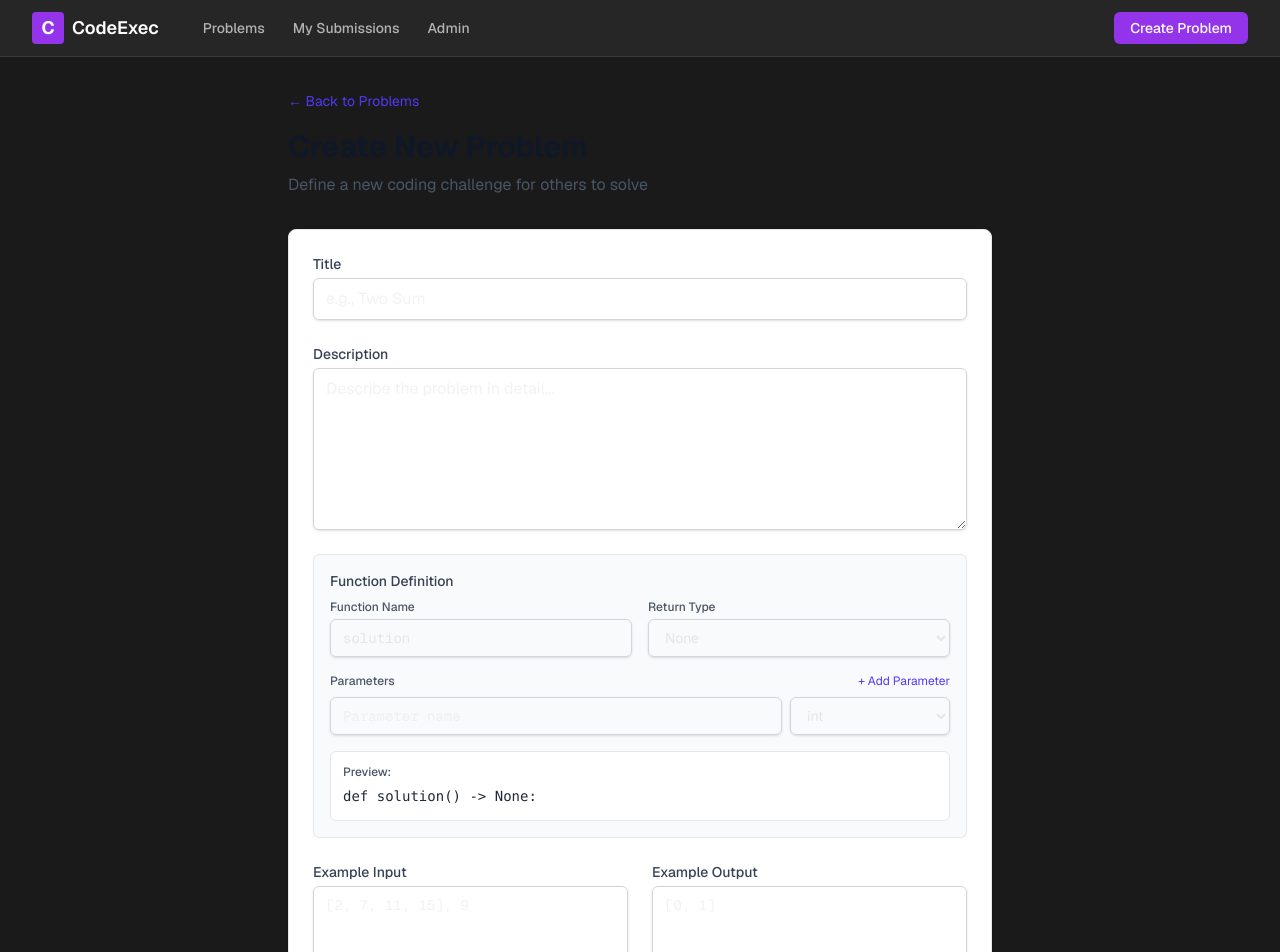
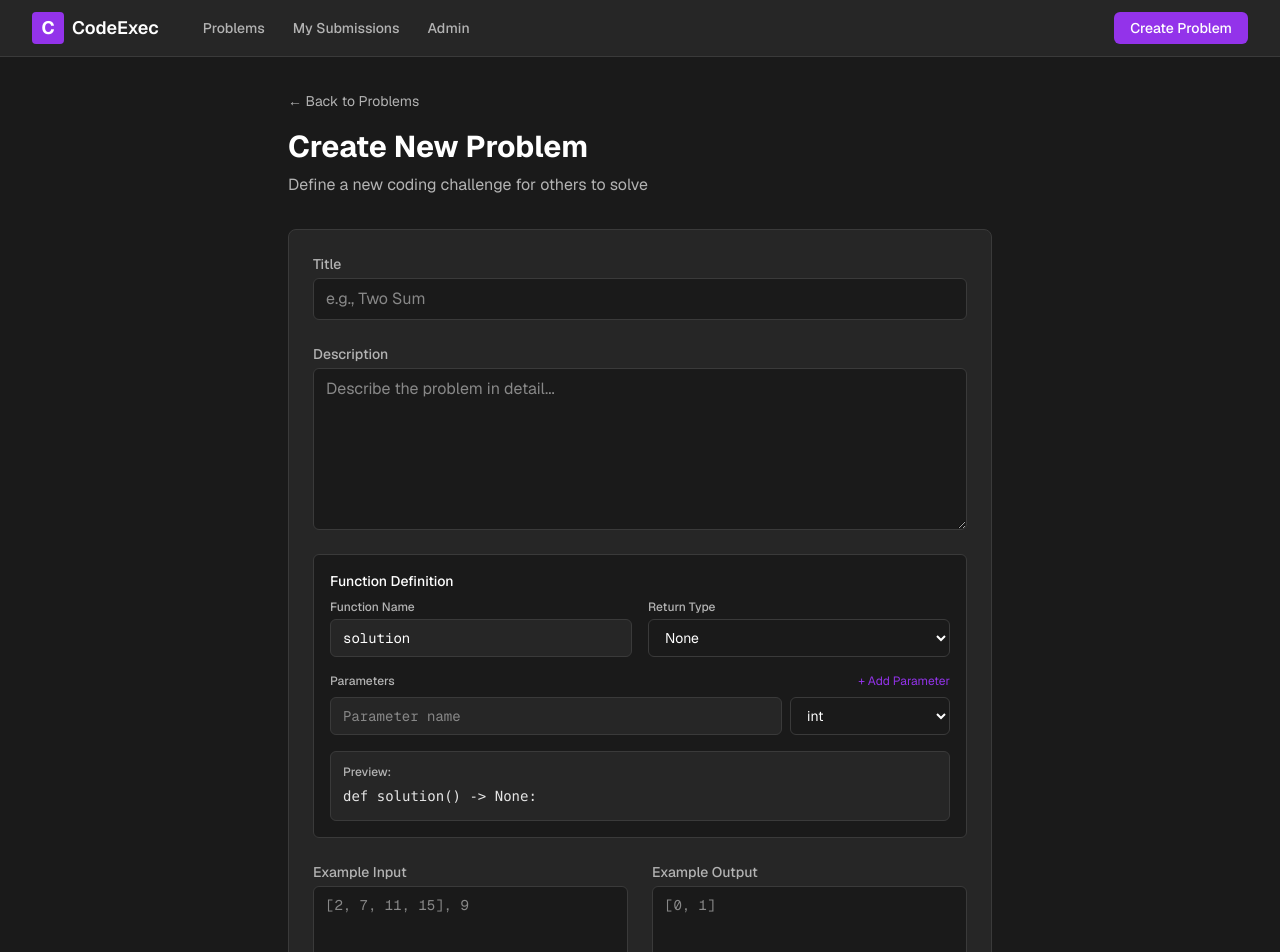
Before and after one commit to diegovalduran/code-execution-platform, a Next.js app in the folder code-execution-platform/: page /problems/new in a window 1280 px wide. Shown: the top 952 px of the page. Built offline with nearby package versions, Linux system fonts and the light colour scheme.

Commit message:
Fix styling for adding new problem

```diff
--- a/code-execution-platform/src/app/problems/new/page.tsx
+++ b/code-execution-platform/src/app/problems/new/page.tsx
@@ -116,35 +116,36 @@ export default function NewProblem() {
   };
 
   return (
+    <div className="min-h-screen bg-[#1a1a1a]">
       <div className="mx-auto max-w-3xl px-4 py-8 sm:px-6 lg:px-8">
         <div className="mb-8">
           <Link
             href="/"
-          className="text-sm text-indigo-600 hover:text-indigo-500"
+            className="text-sm text-[#b3b3b3] hover:text-[#9333ea] transition-colors"
           >
             ← Back to Problems
           </Link>
-        <h1 className="mt-4 text-3xl font-bold text-gray-900">
+          <h1 className="mt-4 text-3xl font-bold text-white">
             Create New Problem
           </h1>
-        <p className="mt-2 text-gray-600">
+          <p className="mt-2 text-[#b3b3b3]">
             Define a new coding challenge for others to solve
           </p>
         </div>
 
         {error && (
-        <div className="mb-4 rounded-md bg-red-50 p-4">
-          <p className="text-sm text-red-800">{error}</p>
+          <div className="mb-4 rounded-md border border-[#ff3b3b]/30 bg-[#ff3b3b]/10 p-4">
+            <p className="text-sm text-[#ff3b3b]">{error}</p>
           </div>
         )}
 
         <form onSubmit={handleSubmit} className="space-y-6">
-        <div className="rounded-lg border border-gray-200 bg-white p-6 shadow-sm">
+          <div className="rounded-lg border border-[#3a3a3a] bg-[#262626] p-6">
           <div className="space-y-6">
             <div>
               <label
                 htmlFor="title"
-                className="block text-sm font-medium text-gray-700"
+                className="block text-sm font-medium text-[#b3b3b3]"
               >
                 Title
               </label>
@@ -155,7 +156,7 @@ export default function NewProblem() {
                 required
                 value={formData.title}
                 onChange={handleChange}
-                className="mt-1 block w-full rounded-md border border-gray-300 px-3 py-2 shadow-sm focus:border-indigo-500 focus:outline-none focus:ring-indigo-500"
+                className="mt-1 block w-full rounded-md border border-[#3a3a3a] bg-[#1a1a1a] px-3 py-2 text-white placeholder:text-[#888888] focus:border-[#9333ea] focus:outline-none focus:ring-1 focus:ring-[#9333ea]"
                 placeholder="e.g., Two Sum"
               />
             </div>
@@ -163,7 +164,7 @@ export default function NewProblem() {
             <div>
               <label
                 htmlFor="description"
-                className="block text-sm font-medium text-gray-700"
+                className="block text-sm font-medium text-[#b3b3b3]"
               >
                 Description
               </label>
@@ -174,14 +175,14 @@ export default function NewProblem() {
                 rows={6}
                 value={formData.description}
                 onChange={handleChange}
-                className="mt-1 block w-full rounded-md border border-gray-300 px-3 py-2 shadow-sm focus:border-indigo-500 focus:outline-none focus:ring-indigo-500"
+                className="mt-1 block w-full rounded-md border border-[#3a3a3a] bg-[#1a1a1a] px-3 py-2 text-white placeholder:text-[#888888] focus:border-[#9333ea] focus:outline-none focus:ring-1 focus:ring-[#9333ea]"
                 placeholder="Describe the problem in detail..."
               />
             </div>
 
-            <div className="space-y-4 rounded-md border border-gray-200 bg-gray-50 p-4">
+            <div className="space-y-4 rounded-md border border-[#3a3a3a] bg-[#1a1a1a] p-4">
               <div>
-                <label className="block text-sm font-medium text-gray-700 mb-2">
+                <label className="block text-sm font-medium text-white mb-2">
                   Function Definition
                 </label>
 
@@ -189,7 +190,7 @@ export default function NewProblem() {
                   <div>
                     <label
                       htmlFor="functionName"
-                      className="block text-xs font-medium text-gray-600"
+                      className="block text-xs font-medium text-[#b3b3b3]"
                     >
                       Function Name
                     </label>
@@ -200,7 +201,7 @@ export default function NewProblem() {
                       required
                       value={formData.functionName}
                       onChange={handleChange}
-                      className="mt-1 block w-full rounded-md border border-gray-300 px-3 py-2 font-mono text-sm shadow-sm focus:border-indigo-500 focus:outline-none focus:ring-indigo-500"
+                      className="mt-1 block w-full rounded-md border border-[#3a3a3a] bg-[#262626] px-3 py-2 font-mono text-sm text-white placeholder:text-[#888888] focus:border-[#9333ea] focus:outline-none focus:ring-1 focus:ring-[#9333ea]"
                       placeholder="twoSum"
                     />
                   </div>
@@ -208,7 +209,7 @@ export default function NewProblem() {
                   <div>
                     <label
                       htmlFor="returnType"
-                      className="block text-xs font-medium text-gray-600"
+                      className="block text-xs font-medium text-[#b3b3b3]"
                     >
                       Return Type
                     </label>
@@ -218,16 +219,16 @@ export default function NewProblem() {
                       required
                       value={formData.returnType}
                       onChange={handleChange}
-                      className="mt-1 block w-full rounded-md border border-gray-300 px-3 py-2 text-sm shadow-sm focus:border-indigo-500 focus:outline-none focus:ring-indigo-500"
+                      className="mt-1 block w-full rounded-md border border-[#3a3a3a] bg-[#1a1a1a] px-3 py-2 text-sm text-white focus:border-[#9333ea] focus:outline-none focus:ring-1 focus:ring-[#9333ea]"
                     >
-                      <option value="None">None</option>
-                      <option value="int">int</option>
-                      <option value="str">str</option>
-                      <option value="bool">bool</option>
-                      <option value="List[int]">List[int]</option>
-                      <option value="List[str]">List[str]</option>
-                      <option value="List[List[int]]">List[List[int]]</option>
-                      <option value="Dict[str, int]">Dict[str, int]</option>
+                      <option value="None" className="bg-[#1a1a1a]">None</option>
+                      <option value="int" className="bg-[#1a1a1a]">int</option>
+                      <option value="str" className="bg-[#1a1a1a]">str</option>
+                      <option value="bool" className="bg-[#1a1a1a]">bool</option>
+                      <option value="List[int]" className="bg-[#1a1a1a]">List[int]</option>
+                      <option value="List[str]" className="bg-[#1a1a1a]">List[str]</option>
+                      <option value="List[List[int]]" className="bg-[#1a1a1a]">List[List[int]]</option>
+                      <option value="Dict[str, int]" className="bg-[#1a1a1a]">Dict[str, int]</option>
                     </select>
                   </div>
                 </div>
@@ -235,13 +236,13 @@ export default function NewProblem() {
 
               <div>
                 <div className="flex items-center justify-between mb-2">
-                  <label className="block text-xs font-medium text-gray-600">
+                  <label className="block text-xs font-medium text-[#b3b3b3]">
                     Parameters
                   </label>
                   <button
                     type="button"
                     onClick={addParameter}
-                    className="text-xs text-indigo-600 hover:text-indigo-500"
+                    className="text-xs text-[#9333ea] hover:text-[#7c3aed] transition-colors"
                   >
                     + Add Parameter
                   </button>
@@ -255,15 +256,15 @@ export default function NewProblem() {
                         placeholder="Parameter name"
                         value={param.name}
                         onChange={(e) => updateParameter(index, 'name', e.target.value)}
-                        className="flex-1 rounded-md border border-gray-300 px-3 py-2 font-mono text-sm shadow-sm focus:border-indigo-500 focus:outline-none focus:ring-indigo-500"
+                        className="flex-1 rounded-md border border-[#3a3a3a] bg-[#262626] px-3 py-2 font-mono text-sm text-white placeholder:text-[#888888] focus:border-[#9333ea] focus:outline-none focus:ring-1 focus:ring-[#9333ea]"
                       />
                       <select
                         value={param.type}
                         onChange={(e) => updateParameter(index, 'type', e.target.value)}
-                        className="w-40 rounded-md border border-gray-300 px-3 py-2 text-sm shadow-sm focus:border-indigo-500 focus:outline-none focus:ring-indigo-500"
+                        className="w-40 rounded-md border border-[#3a3a3a] bg-[#1a1a1a] px-3 py-2 text-sm text-white focus:border-[#9333ea] focus:outline-none focus:ring-1 focus:ring-[#9333ea]"
                       >
                         {PARAMETER_TYPES.map((type) => (
-                          <option key={type} value={type}>
+                          <option key={type} value={type} className="bg-[#1a1a1a]">
                             {type}
                           </option>
                         ))}
@@ -272,7 +273,7 @@ export default function NewProblem() {
                         <button
                           type="button"
                           onClick={() => removeParameter(index)}
-                          className="px-2 text-red-600 hover:text-red-500"
+                          className="px-2 text-[#ff3b3b] hover:text-[#ff2b2b] transition-colors"
                         >
                           ×
                         </button>
@@ -282,9 +283,9 @@ export default function NewProblem() {
                 </div>
               </div>
 
-              <div className="rounded-md bg-white p-3 border border-gray-200">
-                <p className="text-xs font-medium text-gray-600 mb-1">Preview:</p>
-                <code className="text-sm text-gray-800">{getSignaturePreview()}</code>
+              <div className="rounded-md bg-[#262626] p-3 border border-[#3a3a3a]">
+                <p className="text-xs font-medium text-[#b3b3b3] mb-1">Preview:</p>
+                <code className="text-sm text-[#e5e5e5]">{getSignaturePreview()}</code>
               </div>
             </div>
 
@@ -292,7 +293,7 @@ export default function NewProblem() {
               <div>
                 <label
                   htmlFor="exampleInput"
-                  className="block text-sm font-medium text-gray-700"
+                  className="block text-sm font-medium text-[#b3b3b3]"
                 >
                   Example Input
                 </label>
@@ -303,7 +304,7 @@ export default function NewProblem() {
                   rows={4}
                   value={formData.exampleInput}
                   onChange={handleChange}
-                  className="mt-1 block w-full rounded-md border border-gray-300 px-3 py-2 font-mono text-sm shadow-sm focus:border-indigo-500 focus:outline-none focus:ring-indigo-500"
+                  className="mt-1 block w-full rounded-md border border-[#3a3a3a] bg-[#1a1a1a] px-3 py-2 font-mono text-sm text-white placeholder:text-[#888888] focus:border-[#9333ea] focus:outline-none focus:ring-1 focus:ring-[#9333ea]"
                   placeholder="[2, 7, 11, 15], 9"
                 />
               </div>
@@ -311,7 +312,7 @@ export default function NewProblem() {
               <div>
                 <label
                   htmlFor="exampleOutput"
-                  className="block text-sm font-medium text-gray-700"
+                  className="block text-sm font-medium text-[#b3b3b3]"
                 >
                   Example Output
                 </label>
@@ -322,7 +323,7 @@ export default function NewProblem() {
                   rows={4}
                   value={formData.exampleOutput}
                   onChange={handleChange}
-                  className="mt-1 block w-full rounded-md border border-gray-300 px-3 py-2 font-mono text-sm shadow-sm focus:border-indigo-500 focus:outline-none focus:ring-indigo-500"
+                  className="mt-1 block w-full rounded-md border border-[#3a3a3a] bg-[#1a1a1a] px-3 py-2 font-mono text-sm text-white placeholder:text-[#888888] focus:border-[#9333ea] focus:outline-none focus:ring-1 focus:ring-[#9333ea]"
                   placeholder="[0, 1]"
                 />
               </div>
@@ -333,19 +334,20 @@ export default function NewProblem() {
         <div className="flex justify-end gap-3">
           <Link
             href="/"
-            className="rounded-md border border-gray-300 bg-white px-4 py-2 text-sm font-medium text-gray-700 shadow-sm hover:bg-gray-50"
+            className="rounded-md border border-[#3a3a3a] bg-[#262626] px-4 py-2 text-sm font-medium text-white transition-colors hover:bg-[#2d2d2d]"
           >
             Cancel
           </Link>
           <button
             type="submit"
             disabled={loading}
-            className="rounded-md bg-indigo-600 px-4 py-2 text-sm font-semibold text-white shadow-sm hover:bg-indigo-500 disabled:opacity-50"
+            className="rounded-md bg-[#9333ea] px-4 py-2 text-sm font-semibold text-white transition-colors hover:bg-[#7c3aed] disabled:opacity-50"
           >
             {loading ? 'Creating...' : 'Create Problem'}
           </button>
         </div>
       </form>
       </div>
+    </div>
   );
 }
```
Lines whose indentation alone changed are shown as unchanged.
